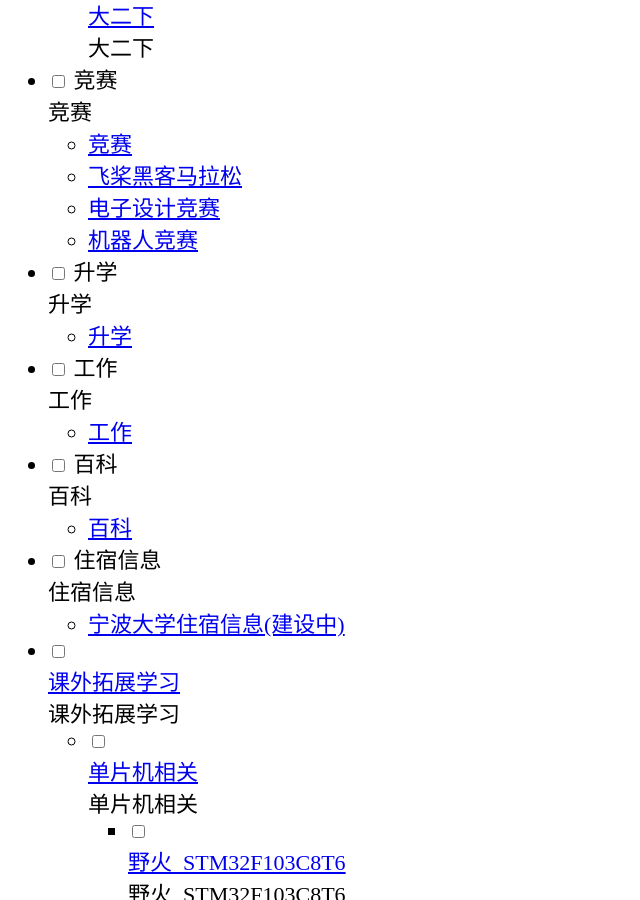
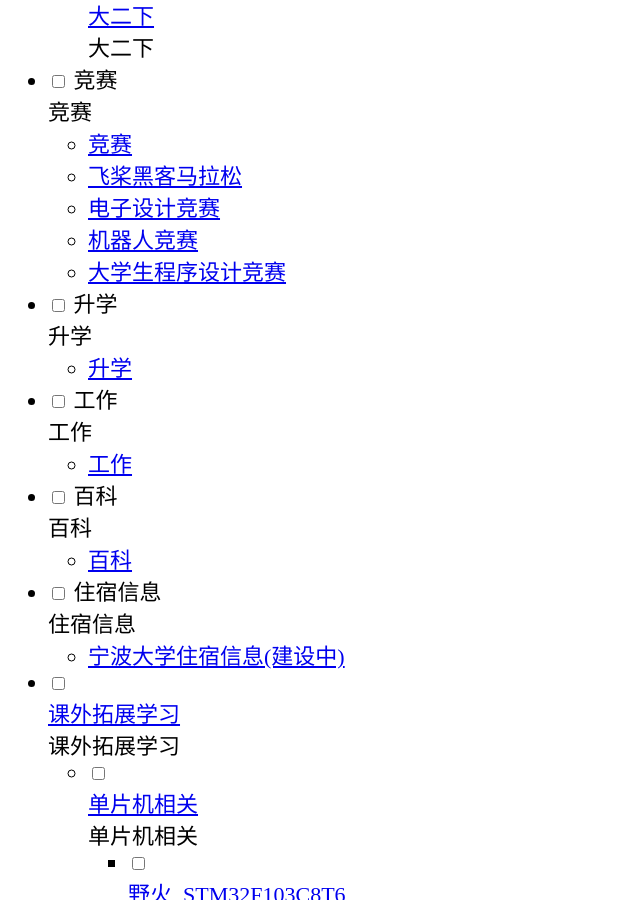
Before and after one commit to NBUComputerRepairClub/nbu-icicles, an MkDocs documentation site: the page built from docs/index.md, in a window 1280 px wide and 900 px high, scrolled down 14550 px. Shown: the whole window, without its empty margins (0-640 px from the left). Built offline with MkDocs 1.6.1 and Material for MkDocs 9.7.7, drawn with Linux system fonts in a browser that asks for light colours; comment, search, counter and statistics services are not loaded.

Commit message:
docs: 增加大学生程序设计竞赛部分

```diff
--- a/mkdocs.yml
+++ b/mkdocs.yml
@@ -79,6 +79,7 @@ nav :
     - 飞桨黑客马拉松: 竞赛/paddle.md
     - 电子设计竞赛: 竞赛/电子设计竞赛.md
     - 机器人竞赛: 竞赛/机器人竞赛.md
+    - 大学生程序设计竞赛: 竞赛/大学生程序设计竞赛.md
 
   - 升学:
     - 简介/升学.md
```
